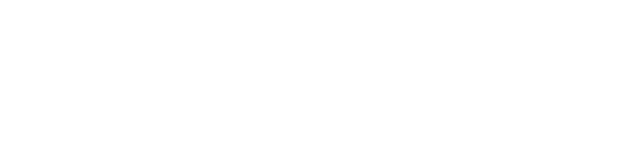
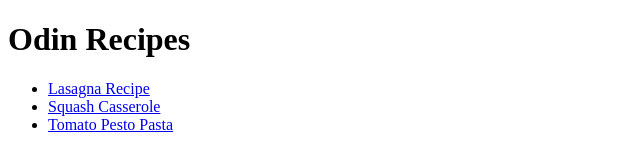
Before and after one commit to gcrimmins89/odin-recipes, a plain HTML site: page index.html in a window 1280 px wide. Shown: the whole page, without its empty margins (0-640 px from the left). Drawn offline with Linux system fonts and the light colour scheme.

Commit message:
Add recipe links index.html

```diff
--- a/index.html
+++ b/index.html
@@ -5,7 +5,15 @@
             <meta http-equiv="X-UA-Compatible" content="IE=edge">
             <meta name="viewport" content="width=device-width, initial-scale=1.0">
             <title>Great Recipes</title>
-
     </head>
 
+        <body>
+            <h1>Odin Recipes</h1>
+        <ul>
+            <li><a href="./Recipes/lasagna.html">Lasagna Recipe</a></li>
+            <li><a href="./Recipes/squash-casserole.html">Squash Casserole</a></li>
+            <li><a href="./Recipes/tomato-pesto-pasta.html">Tomato Pesto Pasta</a></li>
+        </ul>
+        </body>
+
 </html>
```
